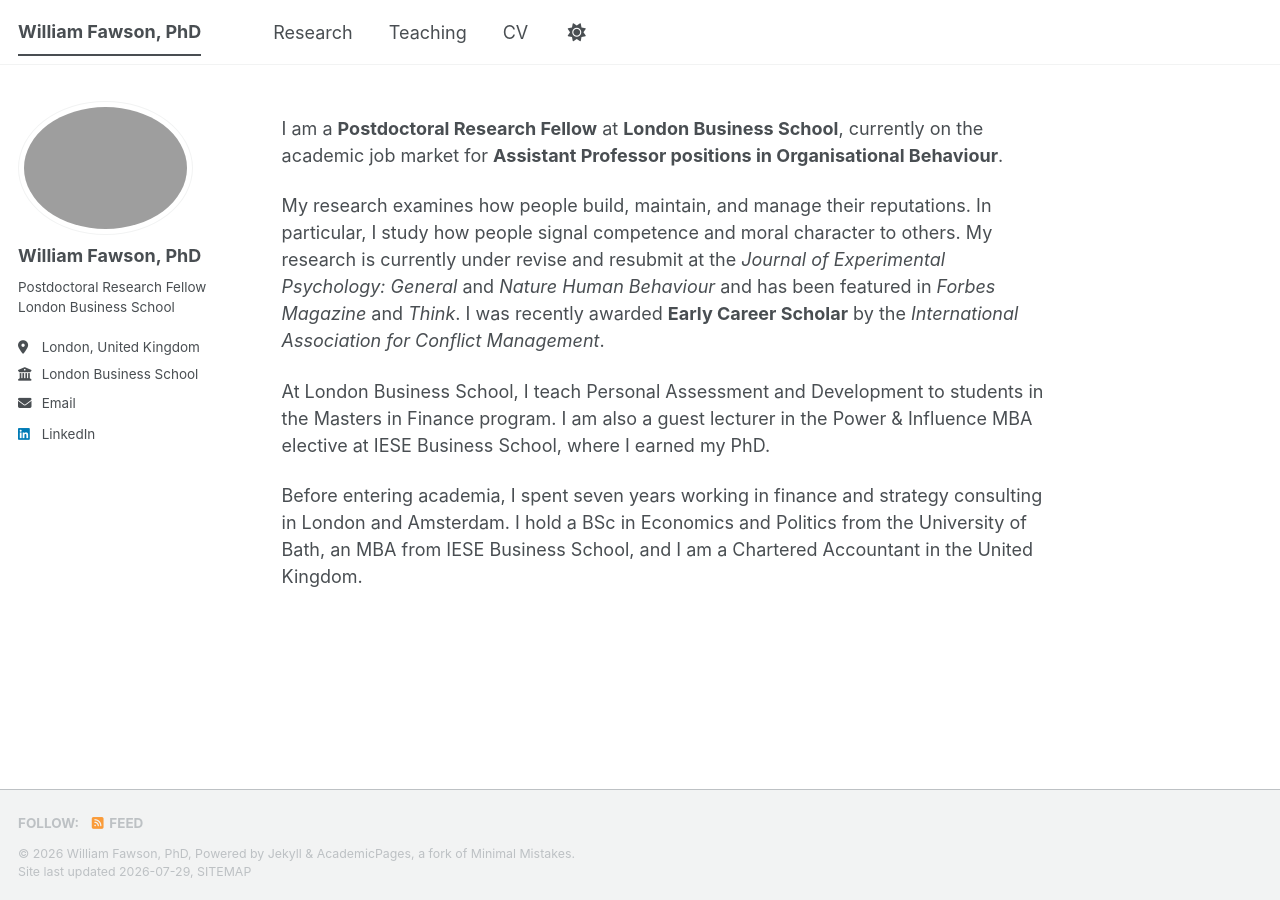
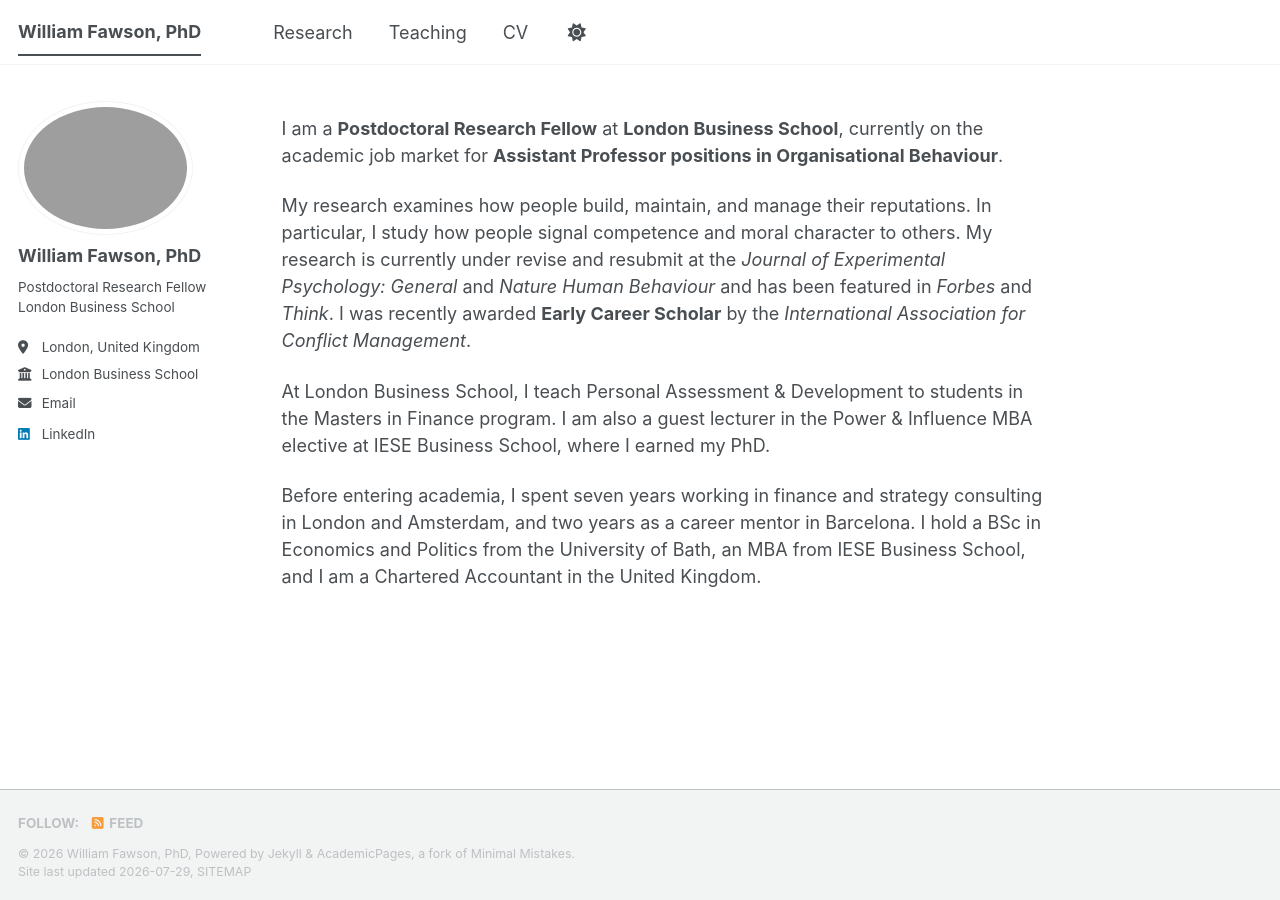
Before and after one commit to williamfawson/williamfawson.github.io, a Jekyll site: the page built from _pages/about.md, in a window 1280 px wide. Built offline with Jekyll 4.4.1, drawn with Linux system fonts in a browser that asks for light colours; a style sheet for code colours, icons or effects is not loaded.

Commit message:
Update about.md

```diff
--- a/_pages/about.md
+++ b/_pages/about.md
@@ -10,8 +10,8 @@
 
 I am a **Postdoctoral Research Fellow** at **London Business School**, currently on the academic job market for **Assistant Professor positions in Organisational Behaviour**.
 
-My research examines how people build, maintain, and manage their reputations. In particular, I study how people signal competence and moral character to others. My research is currently under revise and resubmit at the *Journal of Experimental Psychology: General* and *Nature Human Behaviour* and has been featured in *Forbes Magazine* and *Think*. I was recently awarded **Early Career Scholar** by the *International Association for Conflict Management*.
+My research examines how people build, maintain, and manage their reputations. In particular, I study how people signal competence and moral character to others. My research is currently under revise and resubmit at the *Journal of Experimental Psychology: General* and *Nature Human Behaviour* and has been featured in *Forbes* and *Think*. I was recently awarded **Early Career Scholar** by the *International Association for Conflict Management*.
 
-At London Business School, I teach Personal Assessment and Development to students in the Masters in Finance program. I am also a guest lecturer in the Power & Influence MBA elective at IESE Business School, where I earned my PhD.
+At London Business School, I teach Personal Assessment & Development to students in the Masters in Finance program. I am also a guest lecturer in the Power & Influence MBA elective at IESE Business School, where I earned my PhD.
 
-Before entering academia, I spent seven years working in finance and strategy consulting in London and Amsterdam. I hold a BSc in Economics and Politics from the University of Bath, an MBA from IESE Business School, and I am a Chartered Accountant in the United Kingdom.
+Before entering academia, I spent seven years working in finance and strategy consulting in London and Amsterdam, and two years as a career mentor in Barcelona. I hold a BSc in Economics and Politics from the University of Bath, an MBA from IESE Business School, and I am a Chartered Accountant in the United Kingdom.
```
